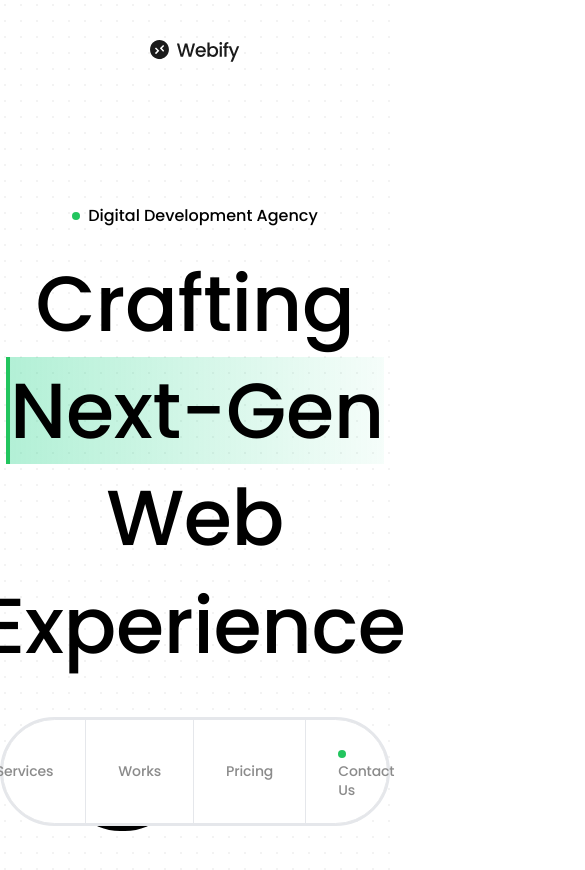
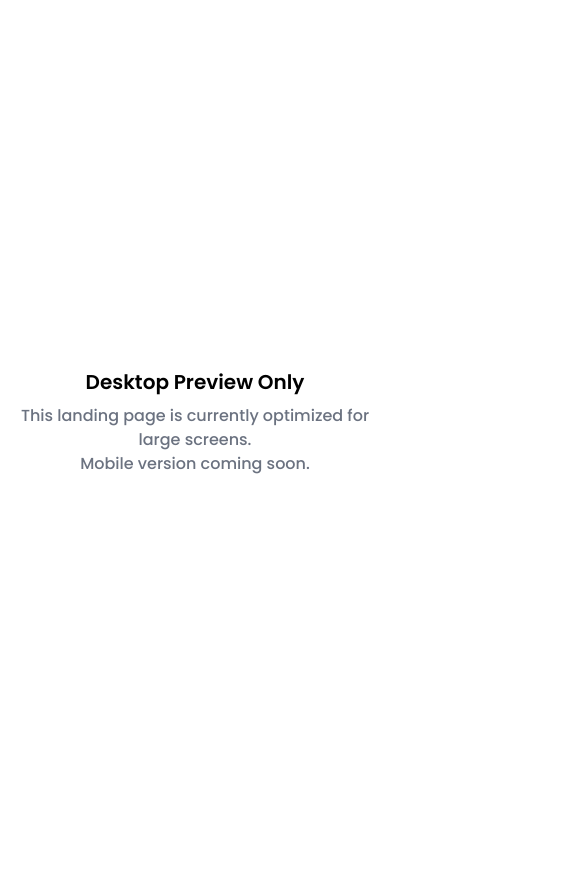
Before and after one commit to Fred-omojole/weblix5.0, a Next.js app: page / in a window 390 px wide. Shown: the top 870 px of the page, 585 px wide, since content can reach past the window. After the commit the page ends 844 px from the top, so only its background shows below. Built offline with nearby package versions, Linux system fonts and the light colour scheme.

Commit message:
responsiveness interaction fix

```diff
--- a/app/layout.tsx
+++ b/app/layout.tsx
@@ -70,7 +70,9 @@ export default function RootLayout({
 }>) {
   return (
     <html lang="en">
-      <body className={poppins.className}>{children}</body>
+      <body>
+        <div className={poppins.className}>{children}</div>
+      </body>
     </html>
   );
 }
--- a/app/page.tsx
+++ b/app/page.tsx
@@ -13,15 +13,42 @@ import Testimonial from "./(Home)/Testimonial";
 import { NavbarDemo } from "./(Home)/Navbar";
 import Works from "./(Home)/Works";
 import { useEffect } from "react";
+import { fadeIn } from "@/lib/variant";
+import { motion } from "framer-motion";
 
 export default function Home() {
   useEffect(() => {
-    // Scroll to the top on page load
     window.scrollTo(0, 0);
   }, []);
 
   return (
-    <main className="min-h-screen">
+    <>
+      <motion.main className=" lg:hidden min-h-screen flex items-center justify-center text-center px-4">
+        <motion.div>
+          <motion.h1
+            initial="hidden"
+            animate="show"
+            viewport={{ once: true, amount: 0.1 }}
+            variants={fadeIn("up", 0.05, 0.6)}
+            className="text-xl font-semibold"
+          >
+            Desktop Preview Only
+          </motion.h1>
+          <motion.p
+            initial="hidden"
+            animate="show"
+            viewport={{ once: true, amount: 0.1 }}
+            variants={fadeIn("up", 0.1, 0.6)}
+            className="text-gray-500 mt-2"
+          >
+            This landing page is currently optimized for large screens.
+            <br />
+            Mobile version coming soon.
+          </motion.p>
+        </motion.div>
+      </motion.main>
+
+      <main className="hidden lg:block min-h-screen">
         <div className=" w-full  bg-dot-black/[0.1] relative">
           <Hero />
           <NavbarDemo />
@@ -32,13 +59,13 @@ export default function Home() {
         <Services />
         <Benefits />
         <Works />
-      {/* <div className=""> */}
+
         <Pricing />
         <Question />
         <Testimonial />
         <Contact />
         <Footer />
-      {/* </div> */}
       </main>
+    </>
   );
 }
```
Lines whose indentation alone changed are shown as unchanged.
